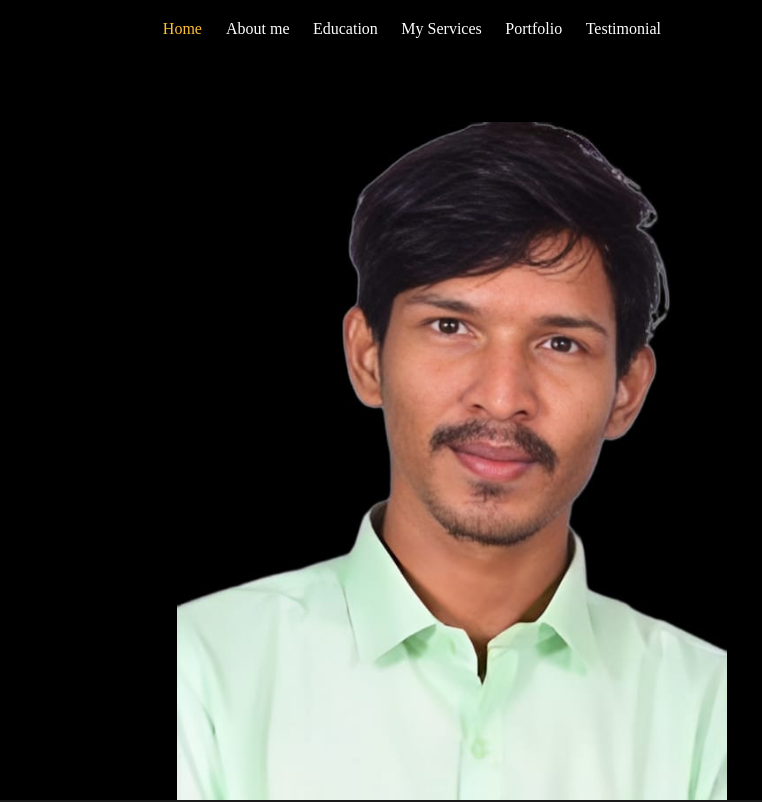
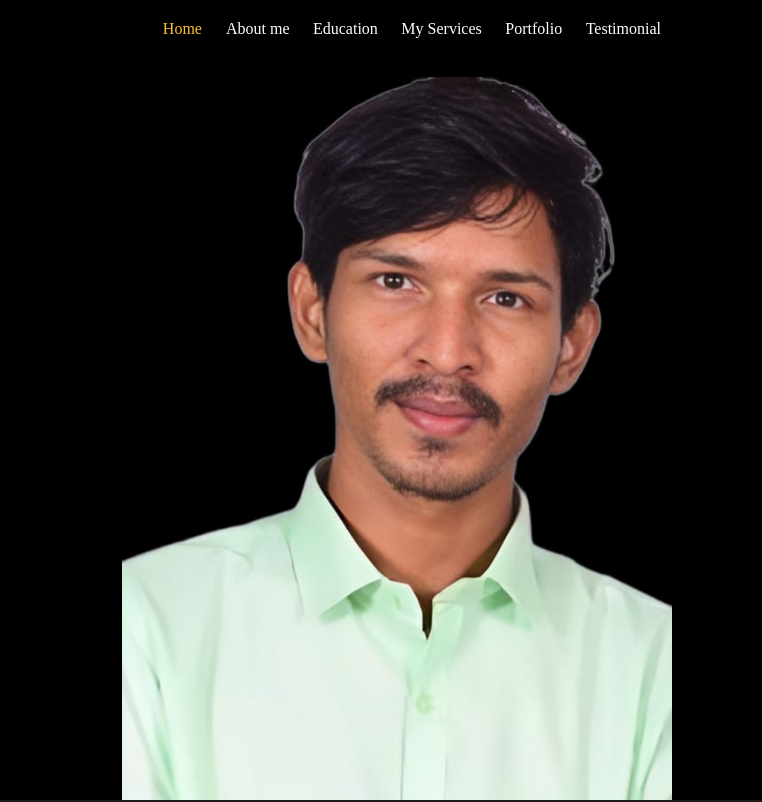
Before and after one commit to Karthik260404/Codsoft-Task, a plain HTML site: page Portfolio/index.html in a window 1280 px wide. Shown: the top 802 px of the page, 518-1280 px from the left. Drawn offline with Linux system fonts and the light colour scheme.

Commit message:
Update styles.css

```diff
--- a/Portfolio/styles.css
+++ b/Portfolio/styles.css
@@ -266,3 +266,10 @@ textarea {
 html {
     scroll-behavior: smooth;
   }
+.main-panel img {
+    max-width: 100%; /* Ensure image does not exceed its container */
+    height: auto; /* Maintain aspect ratio */
+    display: block; /* Ensures the image behaves as a block element */
+    margin: 0 auto; /* Centers the image horizontally */
+    margin-top: 10px; /* Adjust margin-top as needed */
+}
```
